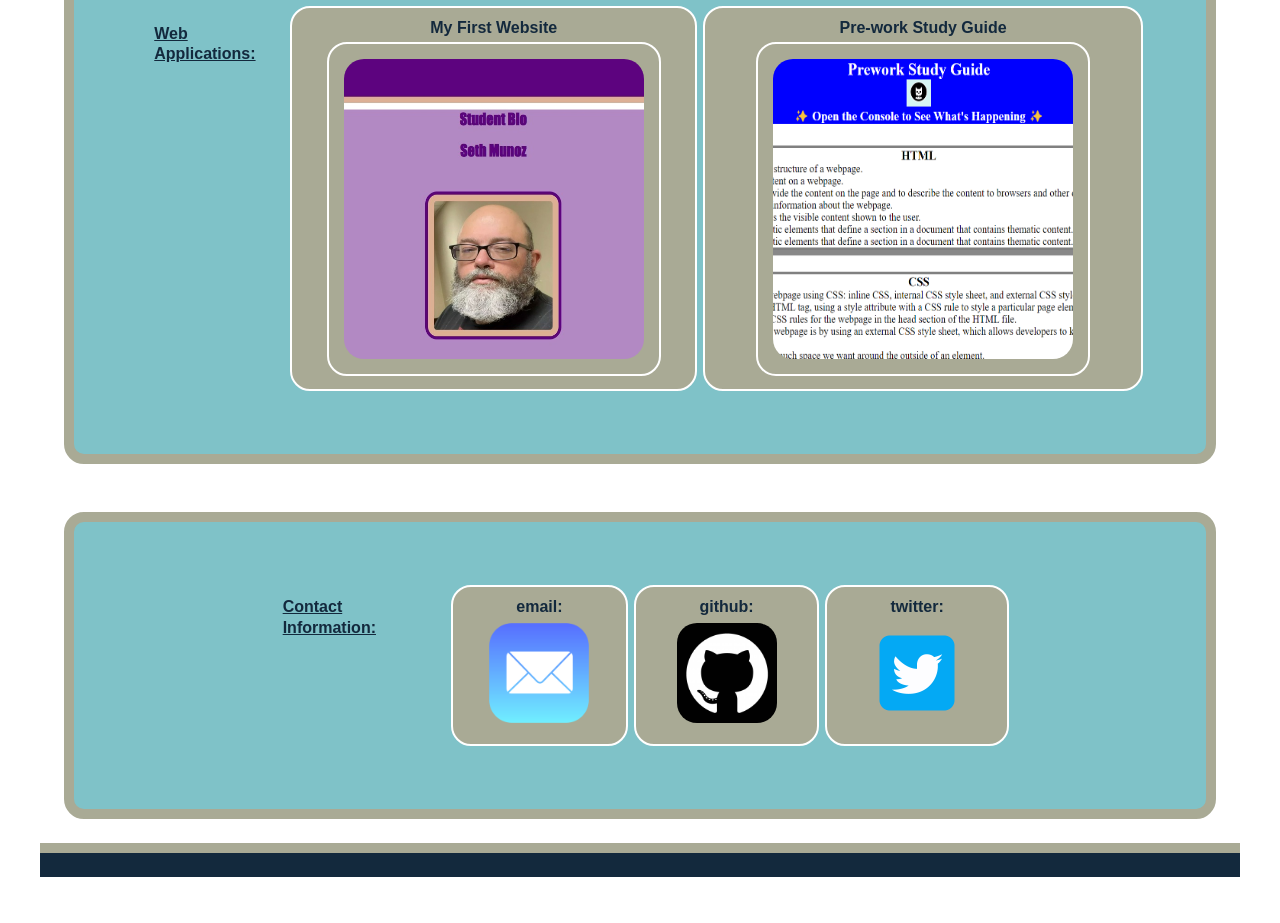
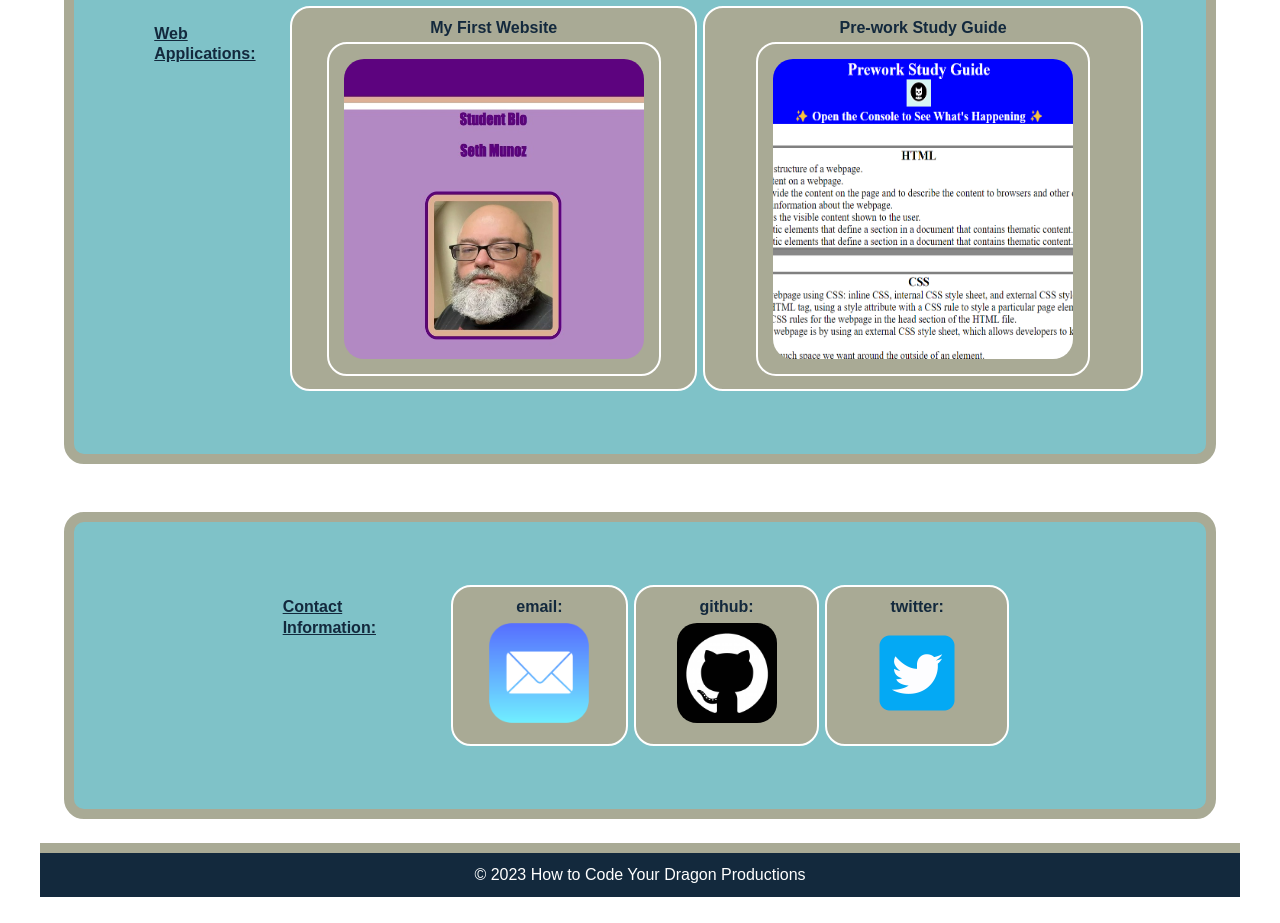
Before and after one commit to SethMunoz339/portfolio, a plain HTML site: page index.html in a window 1280 px wide. Shown: the part 845-1768 px from the top of the page. Before the commit the page ends 1747 px from the top, so only its background shows below. Drawn offline with Linux system fonts and the light colour scheme; files whose address does not match are found by name.

Commit message:
added footer

```diff
--- a/assets/css/style.css
+++ b/assets/css/style.css
@@ -18,18 +18,14 @@ body {
   }
 
   footer {
-    display: flex;
     width: 100%;
-    position: relative;
-    margin-top: 0;
-    bottom: 0;
-    justify-content: space-between;
-    align-items: center;
     padding: 1%;
     background-color: #13293d;
     color: #fff;
   border-top: 10px solid #a9aa95;
+  text-align: center;
   }
+
 
   /* Change font size of headings */
   h1 {
--- a/index.html
+++ b/index.html
@@ -55,5 +55,8 @@
                 twitter: <img id="contactimg" src="C:\Users\Seth\bootcamp\demo-folder\portfolio\assets\css\images\twitter.png" alt="twitter"/></a>
               </contact-box>
     </section>
-    <footer></footer>
+  <footer>
+      © 2023 How to Code Your Dragon Productions
+  </footer>
+  </main>
 </body>
```
